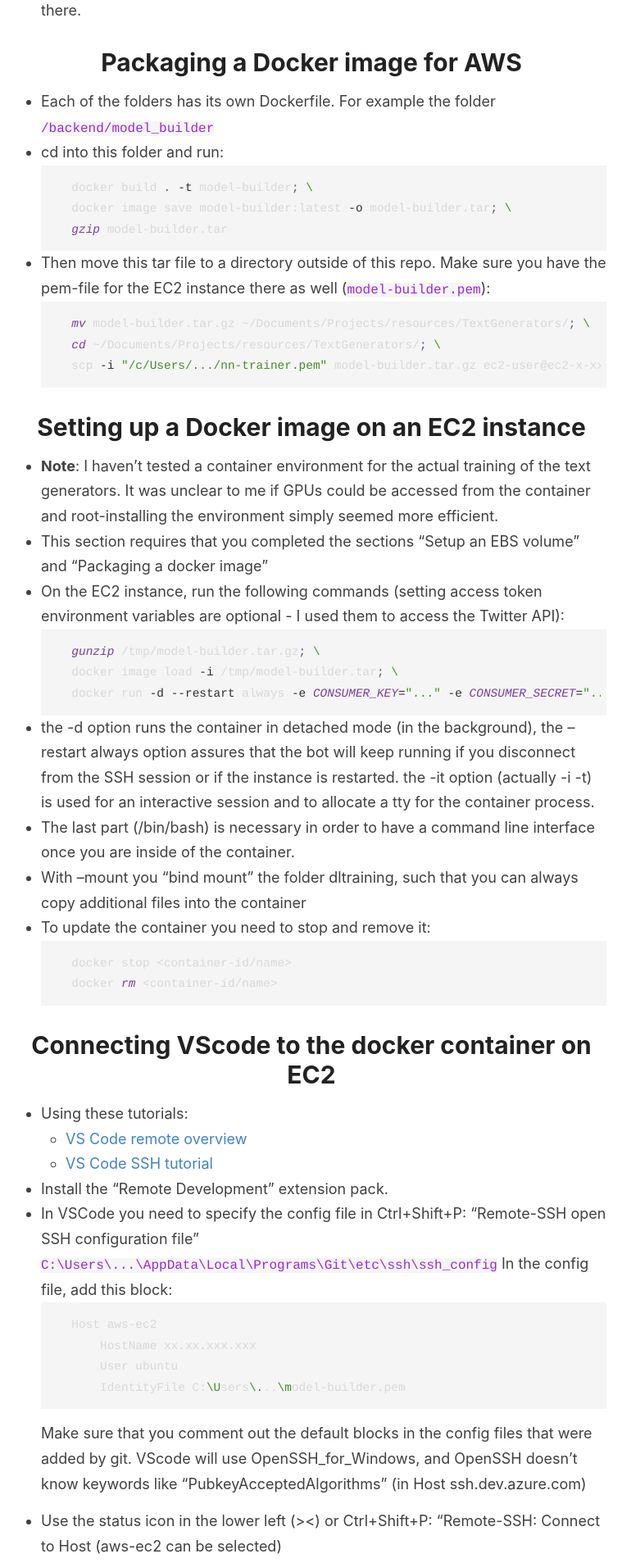
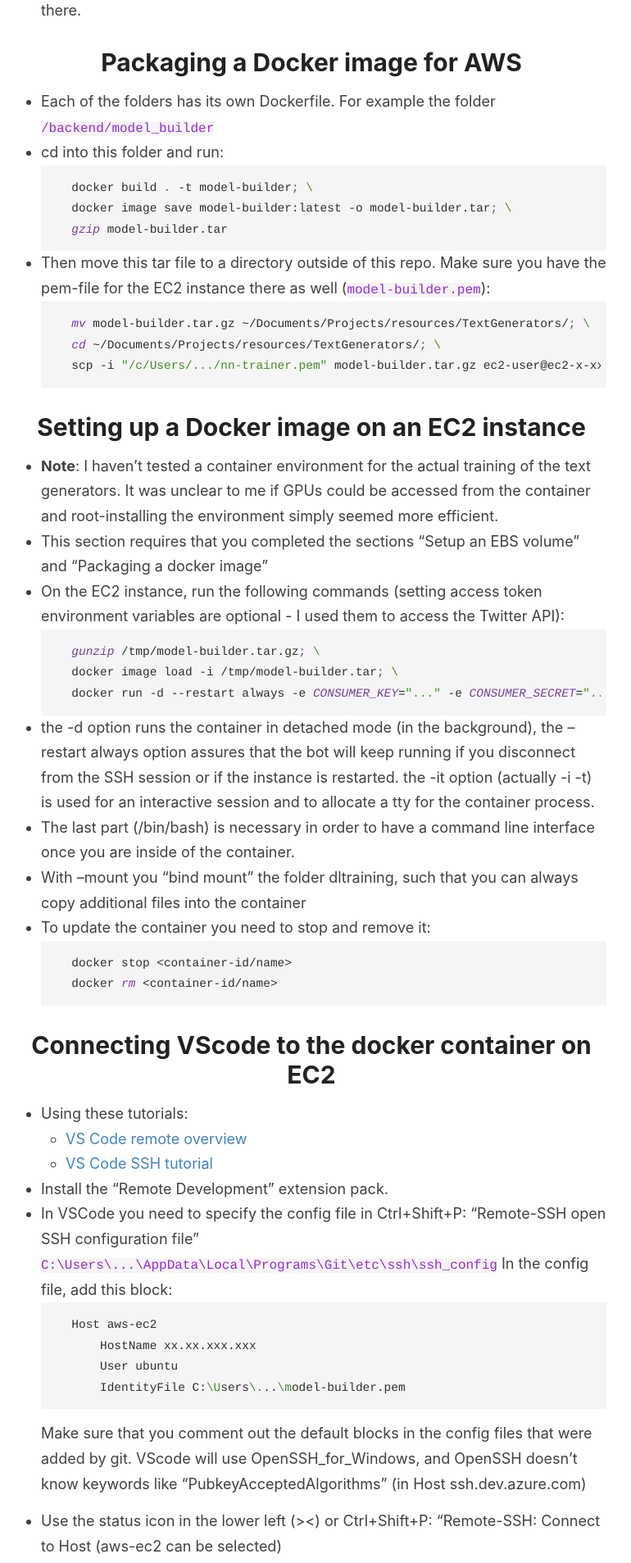
Before and after one commit to helmutlutz/blog, a Jekyll site: the page built from docs/_posts/2023-01-06-developing-with-docker.markdown, in a window 1280 px wide. Shown: the part 1262-3169 px from the top of the page at 82% size, without its empty margins (260-1030 px from the left). Built offline with Jekyll 4.4.1, drawn with Linux system fonts in a browser that asks for light colours.

Commit message:
Updated text color for bash cells

```diff
--- a/docs/_sass/_quietlight.scss
+++ b/docs/_sass/_quietlight.scss
@@ -7,7 +7,7 @@
 
 code {
     font-family:'Bitstream Vera Sans Mono','Courier', monospace;
-    color: #d8d8d8;
+    color: #2f2f2f;
 }
 
 .highlighter-rouge {
```
